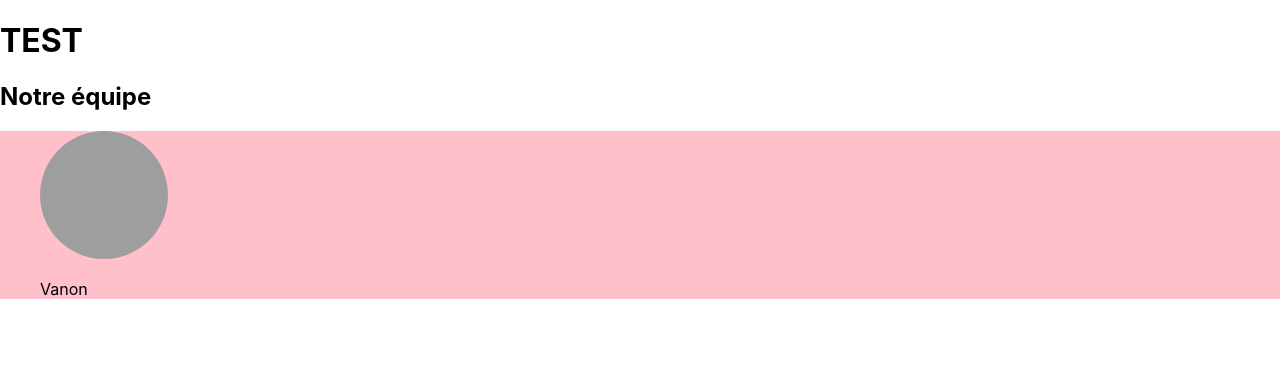
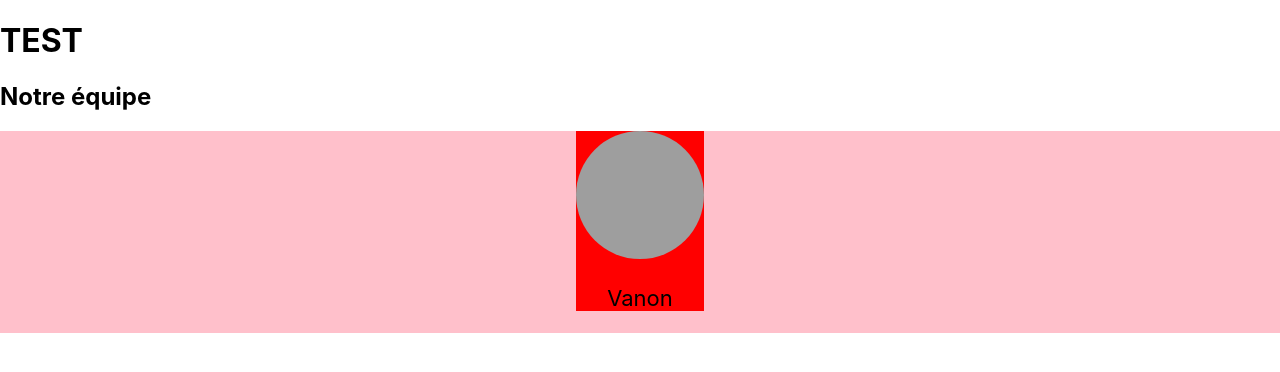
Before and after one commit to MatteoGauthier/fitroad, a Jekyll site: the page built from index.md, in a window 1280 px wide. Shown: the top 372 px of the page. Built offline with Jekyll 4.4.1, drawn with Linux system fonts in a browser that asks for light colours; grey boxes are pictures that could not be loaded.

Commit message:
Deleted unecessay components

```diff
--- a/_includes/components/container-team-member.html
+++ b/_includes/components/container-team-member.html
@@ -2,3 +2,20 @@
     <img src="{{ include.photo }}" alt="image d'un membre de l'équipe"/>
     <p>{{ include.nom }}</p>
 </div>
+
+<style>
+    .team-member {
+        height: 100%;
+        background-color: red;
+    }
+
+    .team-member img {
+        width: 10vw;
+        border-radius: 10000px;
+    }
+
+    .team-member p {
+        text-align: center;
+        font-size: 22px;
+    }
+</style>
--- a/_includes/components/title-2.html
+++ /dev/null
@@ -1 +0,0 @@
-<h2>{{ include.content }}</h2>
--- a/_includes/layouts/team.html
+++ b/_includes/layouts/team.html
@@ -7,13 +7,12 @@
 <style>
     .team-members {
         width: 100vw;
+        margin: 0;
+        padding: 0;
         background-color: pink;
         list-style: none;
+        display: flex;
         justify-content: center;
-    }
-
-    .team-members img {
-        width: 10vw;
-        border-radius: 10000px;
+        align-items: center;
     }
 </style>
```
Also changed, not shown: other parts of _includes/layouts/team.html (+1 -1 lines), _sass/components/title-2.scss (deleted).
